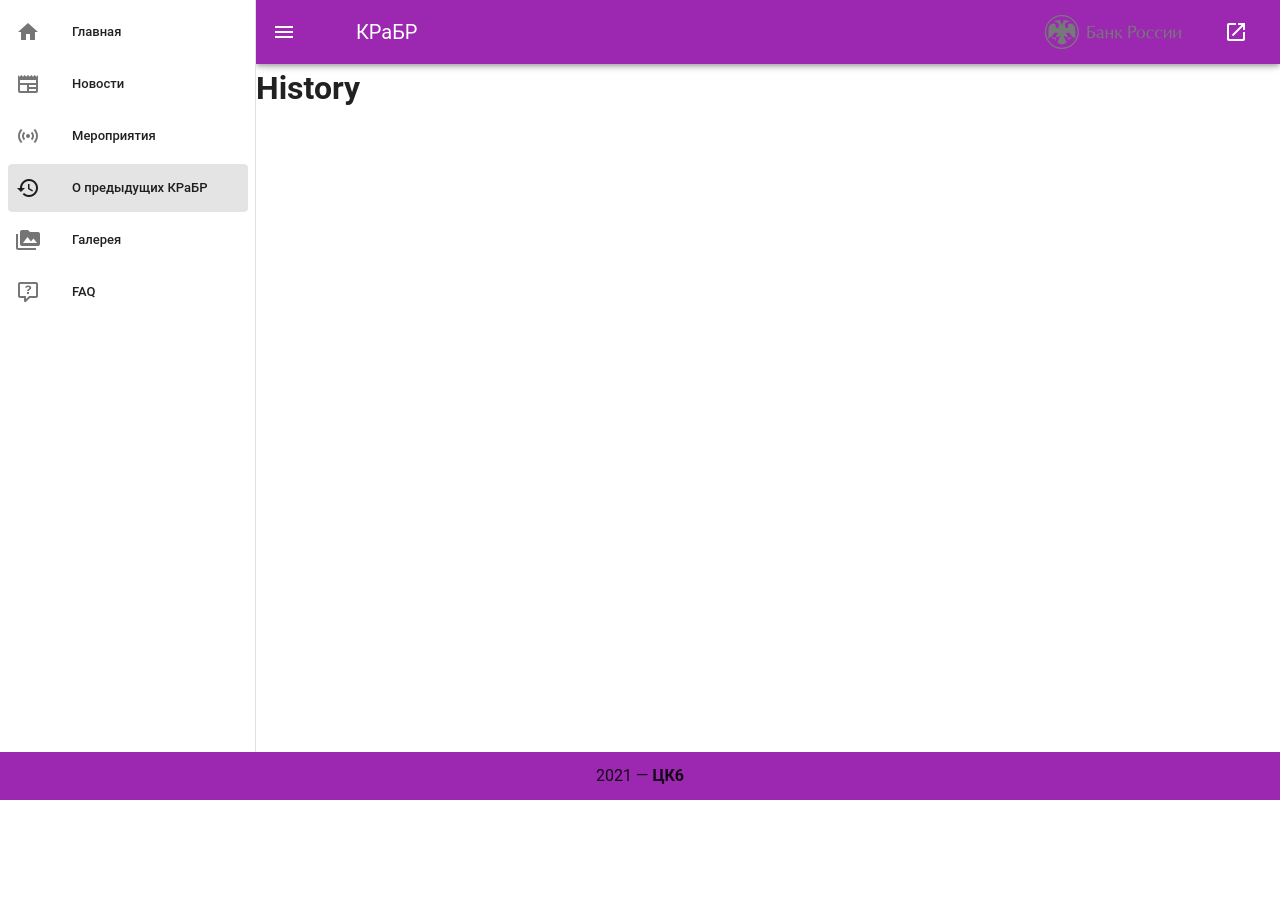
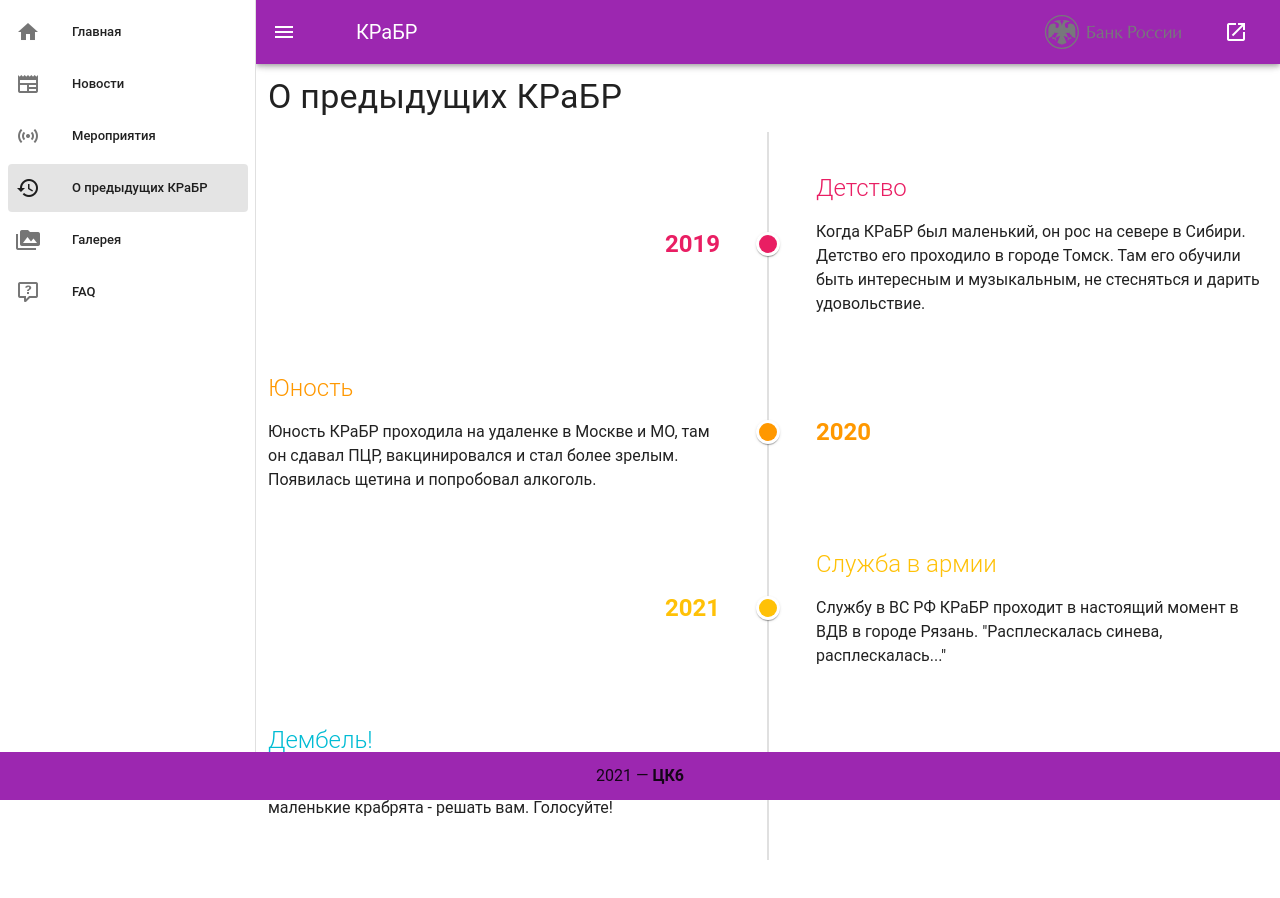
Before and after one commit to ipim-projects/krabr, a Vue app: page /history in a window 1280 px wide. Shown: the top 898 px of the page. Before the commit the page ends 800 px from the top, so only its background shows below. Built offline with nearby package versions, Linux system fonts and the light colour scheme; a small style sheet from the web is missing.

Commit message:
faq & history

```diff
--- a/src/views/FAQ.vue
+++ b/src/views/FAQ.vue
@@ -1,7 +1,39 @@
 <template>
-  <div>
-    <h1>FAQ</h1>
-  </div>
+  <v-container>
+    <p class="text-h4">FAQ</p>
+    <v-row>
+      <v-col>
+        <strong>У меня не работает сайт</strong>
+        <div class="text-body-2">
+          Если что-то не работает на ресурсе, пишите на admin@krabr.com.
+        </div>
+      </v-col>
+    </v-row>
+    <v-row>
+      <v-col>
+        <strong>Мне непонятно, что здесь написано</strong>
+        <div class="text-body-2">
+          Если что-то не понятно, загуглите, или почитайте википедию, или, в конце концов, советскую энциклопедию.
+        </div>
+      </v-col>
+    </v-row>
+    <v-row>
+      <v-col>
+        <strong>Всё равно не понятно</strong>
+        <div class="text-body-2">
+          Если все равно не понятно, но очень важное, то пишите на noanswer@krabr.com.
+        </div>
+      </v-col>
+    </v-row>
+    <v-row>
+      <v-col>
+        <strong>Чем могу помочь?</strong>
+        <div class="text-body-2">
+          Если вы хотите помочь проекту: <span class="font-italic">Cбербанк 3456 4578 7545 7543</span>
+        </div>
+      </v-col>
+    </v-row>
+  </v-container>
 </template>
 
 <script>
--- a/src/views/History.vue
+++ b/src/views/History.vue
@@ -1,7 +1,88 @@
 <template>
-  <div>
-    <h1>History</h1>
-  </div>
+  <v-container>
+    <p class="text-h4">О предыдущих КРаБР</p>
+    <v-timeline>
+      <v-timeline-item
+          color="pink"
+          small
+      >
+        <template v-slot:opposite>
+        <span
+            class="headline font-weight-bold pink--text"
+            v-text="2019"
+        ></span>
+        </template>
+        <div class="py-4">
+          <h2 class="headline font-weight-light mb-4 pink--text">
+            Детство
+          </h2>
+          <div>
+            Когда КРаБР был маленький, он рос на севере в Сибири. Детство его проходило в городе Томск. Там его обучили
+            быть интересным и музыкальным, не стесняться и дарить удовольствие.
+          </div>
+        </div>
+      </v-timeline-item>
+      <v-timeline-item
+          color="orange"
+          small
+      >
+        <template v-slot:opposite>
+        <span
+            class="headline font-weight-bold orange--text"
+            v-text="2020"
+        ></span>
+        </template>
+        <div class="py-4">
+          <h2 class="headline font-weight-light mb-4 orange--text">
+            Юность
+          </h2>
+          <div>
+            Юность КРаБР проходила на удаленке в Москве и МО, там он сдавал ПЦР, вакцинировался и стал более
+            зрелым. Появилась щетина и попробовал алкоголь.
+          </div>
+        </div>
+      </v-timeline-item>
+      <v-timeline-item
+          color="amber"
+          small
+      >
+        <template v-slot:opposite>
+        <span
+            class="headline font-weight-bold amber--text"
+            v-text="2021"
+        ></span>
+        </template>
+        <div class="py-4">
+          <h2 class="headline font-weight-light mb-4 amber--text">
+            Служба в армии
+          </h2>
+          <div>
+            Службу в ВС РФ КРаБР проходит в настоящий момент в ВДВ в городе Рязань. "Расплескалась синева,
+            расплескалась..."
+          </div>
+        </div>
+      </v-timeline-item>
+      <v-timeline-item
+          color="cyan"
+          small
+      >
+        <template v-slot:opposite>
+        <span
+            class="headline font-weight-bold cyan--text"
+            v-text="2022"
+        ></span>
+        </template>
+        <div class="py-4">
+          <h2 class="headline font-weight-light mb-4 cyan--text">
+            Дембель!
+          </h2>
+          <div>
+            А где будет после дембеля, где он женится и где появятся маленькие крабрята - решать вам. Голосуйте!
+          </div>
+        </div>
+      </v-timeline-item>
+    </v-timeline>
+  </v-container>
 </template>
 
 <script>
```
